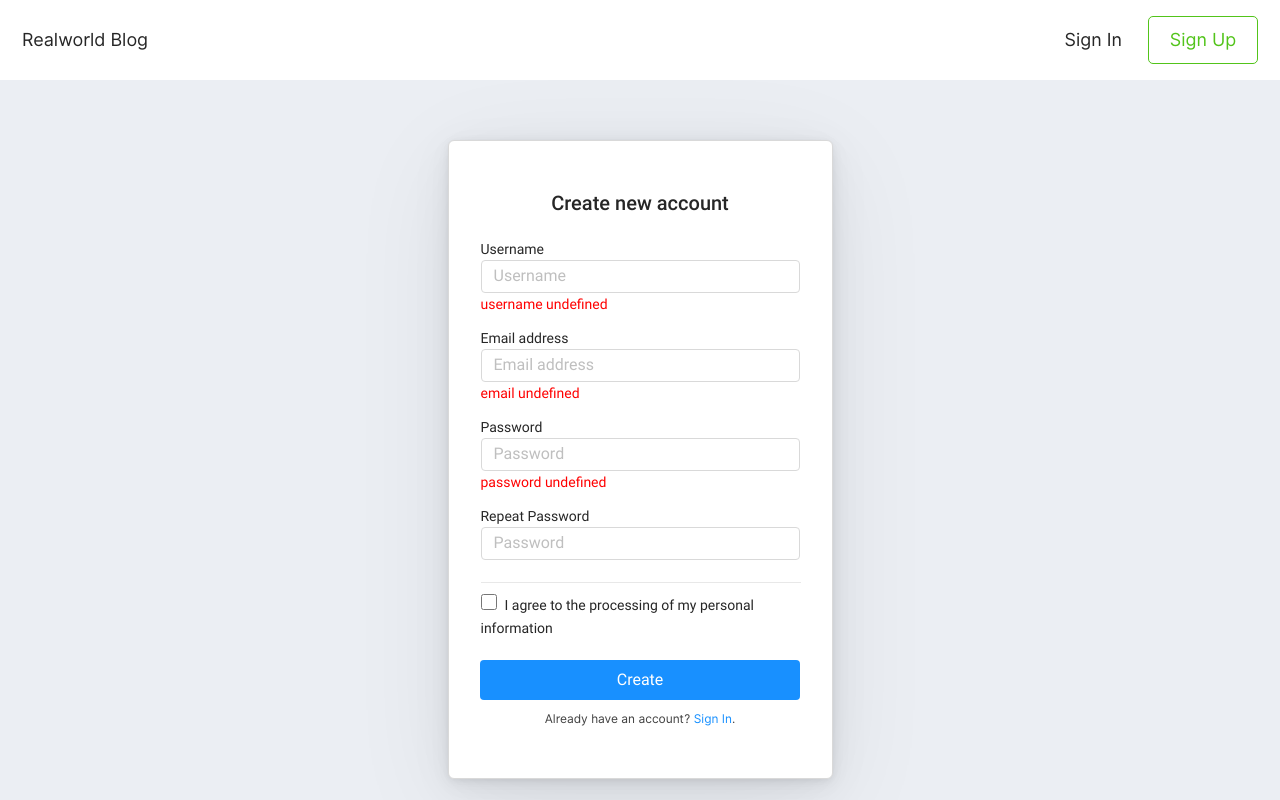
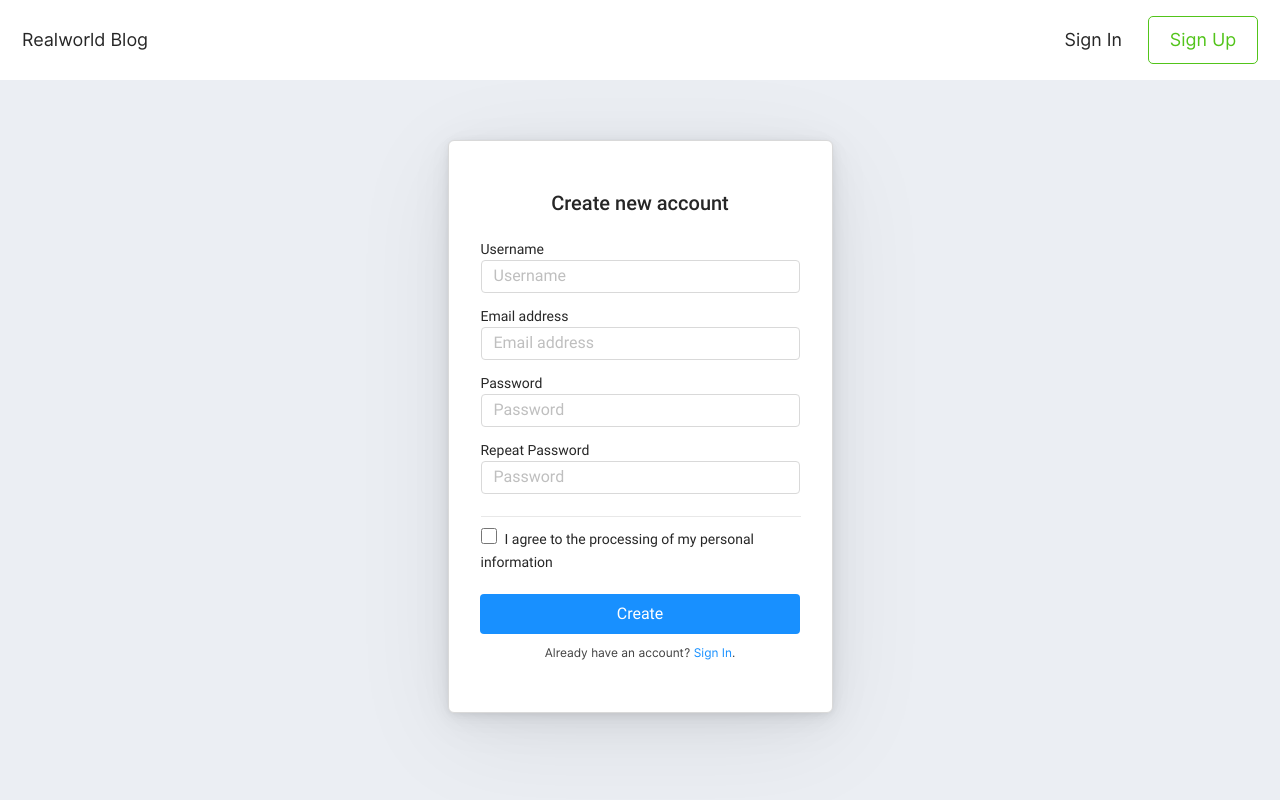
Before and after one commit to fgdsh3/react4, a React app: page /sign-up in a window 1280 px wide. Built offline with nearby package versions, Linux system fonts and the light colour scheme.

Commit message:
some commit

```diff
--- a/src/components/edit-profile/edit-profile.tsx
+++ b/src/components/edit-profile/edit-profile.tsx
@@ -63,7 +63,9 @@ export const EditProfile = () => {
           placeholder="Username"
         />
         <p className="red">{errors.username?.message}</p>
-        <p className="red">{`username ${serverErrors?.username}`}</p>
+        {serverErrors && serverErrors.username ? (
+          <p className="red">{`username ${serverErrors?.username}`}</p>
+        ) : null}
       </label>
       <label>
         Email address
@@ -75,7 +77,9 @@ export const EditProfile = () => {
           placeholder="Email address"
         />
         <p className="red">{errors.email?.message}</p>
-        <p className="red">{`email ${serverErrors?.email}`}</p>
+        {serverErrors && serverErrors.email ? (
+          <p className="red">{`email ${serverErrors?.email}`}</p>
+        ) : null}
       </label>
       <label>
         New password
@@ -86,7 +90,9 @@ export const EditProfile = () => {
           placeholder="Password"
         />
         <p className="red">{errors.password?.message}</p>
-        <p className="red">{`password ${serverErrors?.password}`}</p>
+        {serverErrors && serverErrors.password ? (
+          <p className="red">{`password ${serverErrors?.password}`}</p>
+        ) : null}
       </label>
       <label>
         Avatar image
@@ -97,7 +103,9 @@ export const EditProfile = () => {
           placeholder="Avatar"
         />
         <p className="red">{errors.image?.message}</p>
-        <p className="red">{`image ${serverErrors?.image}`}</p>
+        {serverErrors && serverErrors.image ? (
+          <p className="red">{`image ${serverErrors?.image}`}</p>
+        ) : null}
       </label>
       <button className="edit-profile__submit-btn">Save</button>
     </form>
--- a/src/components/sign-in/sign-in.tsx
+++ b/src/components/sign-in/sign-in.tsx
@@ -58,7 +58,9 @@ export const SignIn = () => {
           placeholder="Email address"
         />
         <p className="red">{clientErrors.email?.message}</p>
-        <p className="red">{`email ${serverErrors?.email}`}</p>
+        {serverErrors && serverErrors.email ? (
+          <p className="red">{`email ${serverErrors?.email}`}</p>
+        ) : null}
       </label>
       <label>
         Password
@@ -68,7 +70,9 @@ export const SignIn = () => {
           placeholder="Password"
         />
         <p className="red">{clientErrors.password?.message}</p>
-        <p className="red">{`password ${serverErrors?.password}`}</p>
+        {serverErrors && serverErrors.password ? (
+          <p className="red">{`password ${serverErrors?.password}`}</p>
+        ) : null}
       </label>
       <button className="sign-in__submit-btn">Login</button>
       <span>
--- a/src/components/sign-up/sign-up.tsx
+++ b/src/components/sign-up/sign-up.tsx
@@ -65,7 +65,9 @@ export const SignUp = () => {
           placeholder="Username"
         />
         <p className="red">{clientErrors.username?.message}</p>
-        <p className="red">{`username ${serverErrors?.username}`}</p>
+        {serverErrors && serverErrors.username ? (
+          <p className="red">{`username ${serverErrors?.username}`}</p>
+        ) : null}
       </label>
       <label>
         Email address
@@ -75,13 +77,17 @@ export const SignUp = () => {
           placeholder="Email address"
         />
         <p className="red">{clientErrors.email?.message}</p>
-        <p className="red">{`email ${serverErrors?.email}`}</p>
+        {serverErrors && serverErrors.email ? (
+          <p className="red">{`email ${serverErrors?.email}`}</p>
+        ) : null}
       </label>
       <label>
         Password
         <input {...register('password')} placeholder="Password" />
         <p className="red">{clientErrors.password?.message}</p>
-        <p className="red">{`password ${serverErrors?.password}`}</p>
+        {serverErrors && serverErrors.password ? (
+          <p className="red">{`password ${serverErrors?.password}`}</p>
+        ) : null}
       </label>
       <label>
         Repeat Password
```
Also changed, not shown: 4 other files (tests, documents, lock files or other folders).
